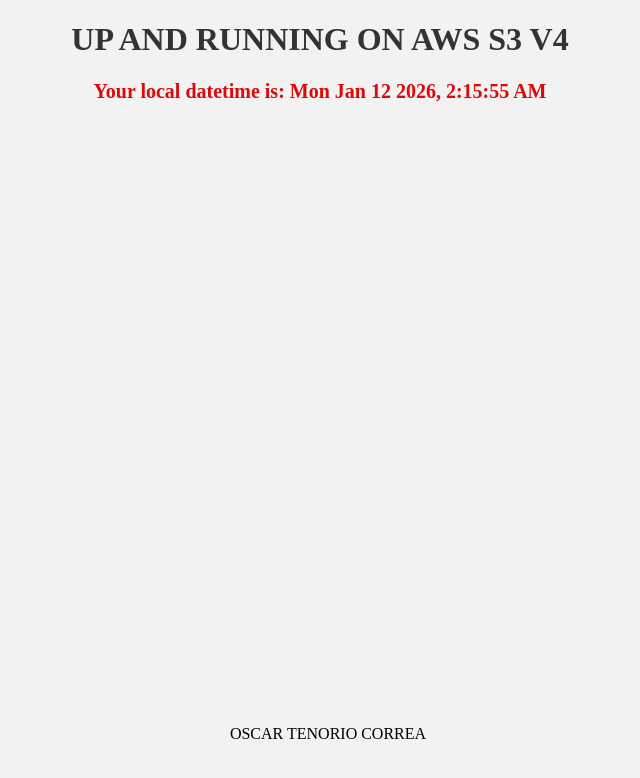
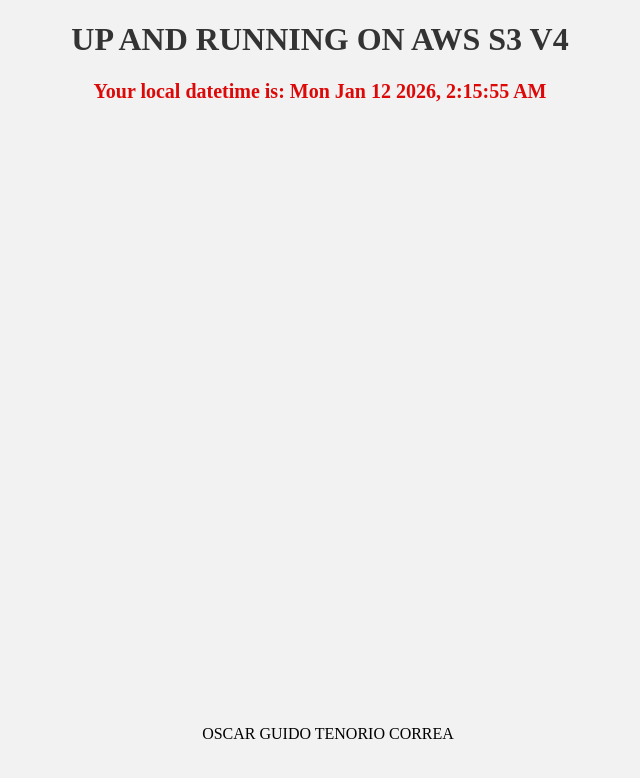
Before and after one commit to OscarTenorioCorreea/ISAoct25-GitHubActions-S3, a plain HTML site: page index.html in a window 1280 px wide. Shown: the whole page, without its empty margins (320-960 px from the left). Drawn offline with Linux system fonts and the light colour scheme.

Commit message:
Se agrega segundo nombre index.html

```diff
--- a/index.html
+++ b/index.html
@@ -12,7 +12,7 @@
 <p id="date"></p>
 <footer>
 <center>
-	OSCAR TENORIO CORREA
+	OSCAR GUIDO TENORIO CORREA
 </center>
 </footer>
 </body>
```
